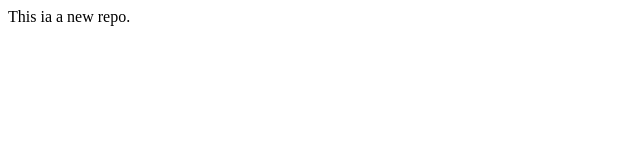
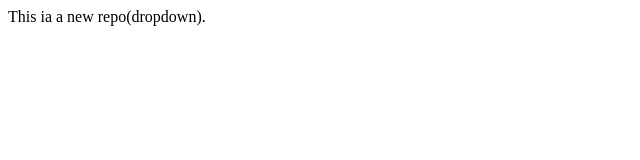
Before and after one commit to sumith25-deva/localrepo, a plain HTML site: page index.html in a window 1280 px wide. Shown: the whole page, without its empty margins (0-640 px from the left). Drawn offline with Linux system fonts and the light colour scheme.

```diff
--- a/index.html
+++ b/index.html
@@ -1 +1 @@
-<p>This ia a new repo.</p>
+<p>This ia a new repo(dropdown).</p>
```
